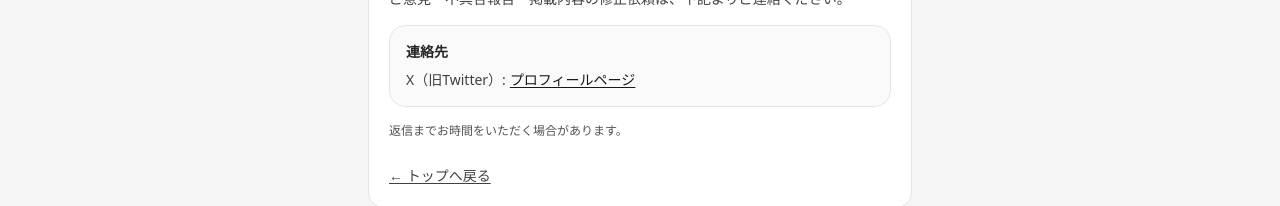
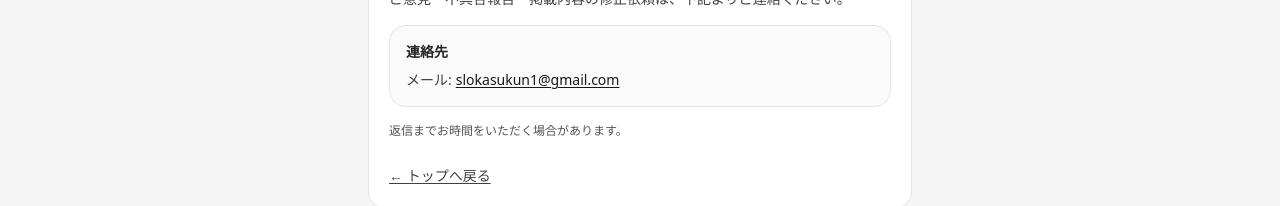
Before and after one commit to roki0711416-hash/------, a Next.js app: page /contact in a window 1280 px wide. Shown: the part 411-617 px from the top of the page. Built offline with nearby package versions, Linux system fonts and the light colour scheme.

Commit message:
Update contact email

```diff
--- a/app/contact/page.tsx
+++ b/app/contact/page.tsx
@@ -1,13 +1,10 @@
 import Link from "next/link";
-import { getXConfig } from "../../lib/x";
 
 export const metadata = {
   title: "お問い合わせ | スロット設定判別ツール",
 };
 
-export default async function ContactPage() {
-  const xConfig = await getXConfig();
-
+export default function ContactPage() {
   return (
     <main className="mx-auto w-full max-w-xl px-4 pb-10 pt-6">
       <section className="rounded-2xl border border-neutral-200 bg-white p-5">
@@ -19,14 +16,12 @@ export default async function ContactPage() {
         <div className="mt-4 rounded-2xl border border-neutral-200 bg-neutral-50 p-4">
           <p className="text-sm font-semibold text-neutral-800">連絡先</p>
           <p className="mt-2 text-sm text-neutral-700">
-            X（旧Twitter）:
+            メール:
             <a
-              href={xConfig.profileUrl}
-              target="_blank"
-              rel="noreferrer"
+              href="mailto:slokasukun1@gmail.com"
               className="ml-1 font-medium text-neutral-900 underline underline-offset-2"
             >
-              プロフィールページ
+              slokasukun1@gmail.com
             </a>
           </p>
         </div>
```
